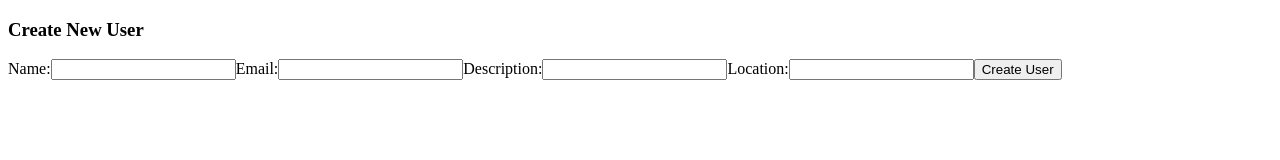
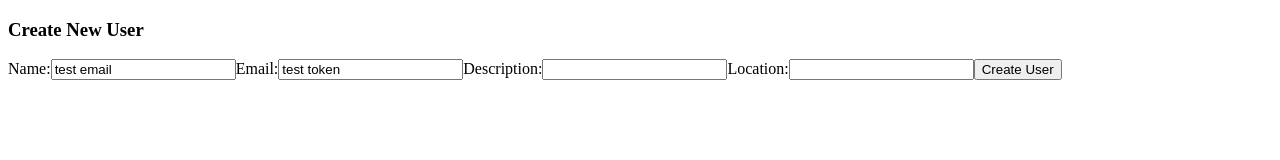
Before and after one commit to Ed-TheVisionMaker/green-ig-ias-network, a Next.js app: page / in a window 1280 px wide. Shown: the top 160 px of the page. Built offline with nearby package versions, Linux system fonts and the light colour scheme; no server answers.

Commit message:
tested to acces authStore

```diff
--- a/components/UserForm.tsx
+++ b/components/UserForm.tsx
@@ -1,6 +1,7 @@
 import React, { FC, useState } from 'react';
 import axios, { AxiosError } from 'axios';
 import { Types, set } from 'mongoose';
+import { useAuthStore } from '@/store/authStore';
 
 interface UserResponseData {
   data: User;
@@ -24,11 +25,13 @@ const UserForm: FC = () => {
   const [location, setLocation] = useState('');
   const [error, setError] = useState<null | string>(null);
 
+  const user = useAuthStore((state) => state.user);
+
   const handleSubmit = async (e: React.FormEvent) : Promise<void> => {
     e.preventDefault();
     const user = { name, email, description, location };
     try {
-      await axios.post<UserResponseData>('/api/users', user);
+      // await axios.post<UserResponseData>('/api/users', user);
       setName('');
       setEmail('');
       setDescription('');
@@ -48,13 +51,13 @@ const UserForm: FC = () => {
       <input
 
         type='text'
-        value={name}
+        value={user.email}
         onChange={(e) => setName(e.target.value)}
       />
       <label>Email:</label>
       <input
         type='text'
-        value={email}
+        value={user.token}
         onChange={(e) => setEmail(e.target.value)}
       />
       <label>Description:</label>
--- a/store/authStore.ts
+++ b/store/authStore.ts
@@ -1,6 +1,6 @@
-import { createStore } from 'zustand/vanilla';
+import { create } from 'zustand';
 
-export type UserState = {
+export type AuthStore = {
   user: {
     email: string;
     token: string;
@@ -8,9 +8,9 @@ export type UserState = {
 };
 
 // zustand creates a custom hook
-export const useAuthStore = createStore<UserState>(() => ({
+export const useAuthStore = create<AuthStore>(() => ({
   user: {
-    email: '',
-    token: '',
+    email: 'test email',
+    token: 'test token',
   },
 }));
```
